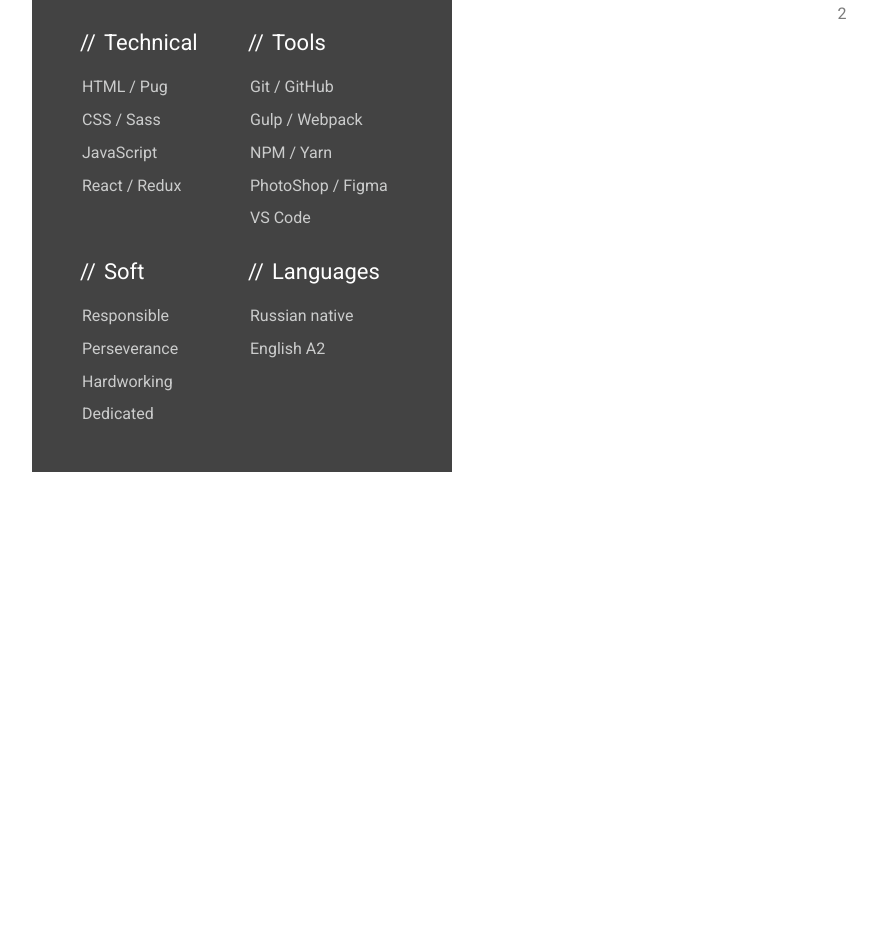
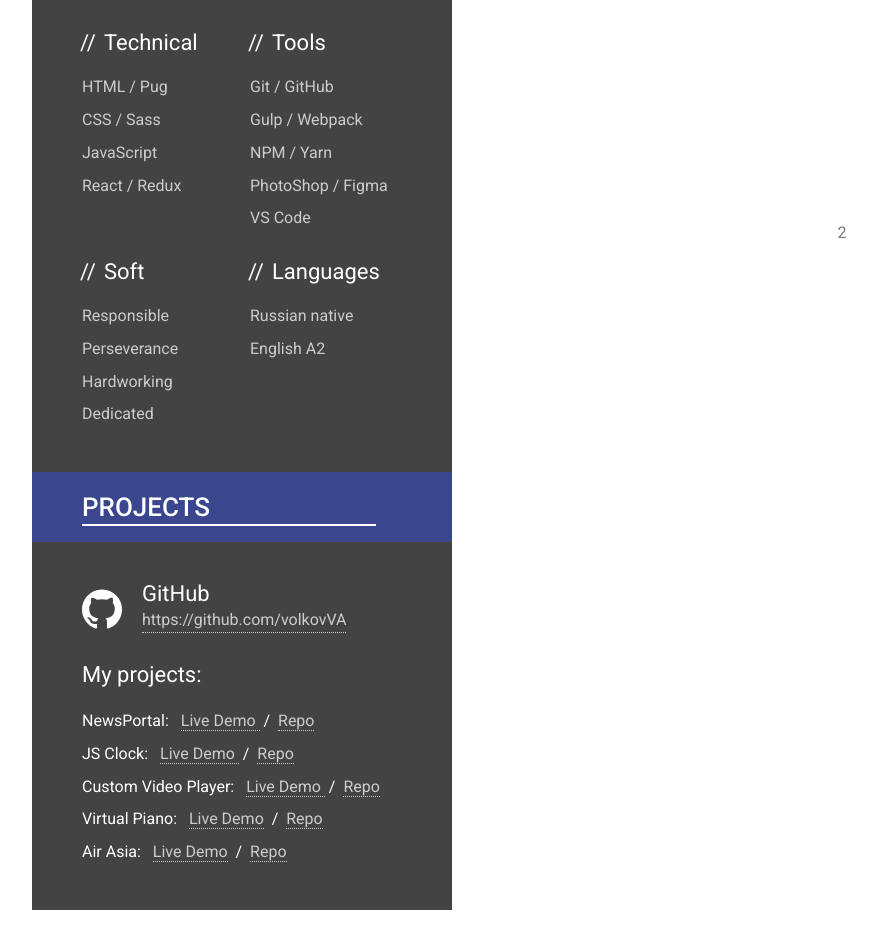
Before and after one commit to volkovVA/frontend-cv, a website: page index.html in a window 1280 px wide. Shown: the part 793-1723 px from the top of the page, without its empty margins (8-885 px from the left). Before the commit the page ends 1285 px from the top, so only its background shows below. Drawn offline with Linux system fonts and the light colour scheme.

Commit message:
feat: add projects section

```diff
--- a/index.html
+++ b/index.html
@@ -139,6 +139,132 @@
               </div>
             </div>
           </section>
+          <section class="section projects">
+            <h2 class="title projects__title">projects</h2>
+            <div class="projects__container">
+              <div class="projects__github">
+                <svg class="icon icon--github projects__icon">
+                  <use xlink:href="./assets/svg/sprite.svg#github"></use>
+                </svg>
+                <div class="projects__desc">
+                  <h3 class="projects__subtitle">GitHub</h3>
+                  <a
+                    href="https://github.com/volkovVA"
+                    class="projects__link"
+                    rel="noopener noreferrer"
+                    target="_blank"
+                    >https://github.com/volkovVA
+                  </a>
+                </div>
+              </div>
+              <h3 class="projects__subtitle projects__subtitle--mb">
+                My projects:
+              </h3>
+              <ul class="projects__list">
+                <li class="projects__item">
+                  <span class="projects__name projects__name--mr"
+                    >NewsPortal:</span
+                  >
+                  <a
+                    class="projects__link"
+                    href="https://volkovva.github.io/newsportal/"
+                    rel="noopener noreferrer"
+                    target="_blank"
+                    >Live Demo
+                  </a>
+                  <span class="projects__name">&nbsp;/&nbsp;</span>
+                  <a
+                    class="projects__link"
+                    href="https://github.com/volkovVA/newsportal"
+                    rel="noopener noreferrer"
+                    target="_blank"
+                    >Repo
+                  </a>
+                  <!-- <div>(React / Redux)</div> -->
+                </li>
+                <li class="projects__item">
+                  <span class="projects__name projects__name--mr"
+                    >JS Clock:</span
+                  >
+                  <a
+                    class="projects__link"
+                    href="https://volkovva.github.io/RSSchool/js-clock/"
+                    rel="noopener noreferrer"
+                    target="_blank"
+                    >Live Demo
+                  </a>
+                  <span class="projects__name">&nbsp;/&nbsp;</span>
+                  <a
+                    class="projects__link"
+                    href="https://github.com/volkovVA/RSSchool/tree/js-clock"
+                    rel="noopener noreferrer"
+                    target="_blank"
+                    >Repo
+                  </a>
+                </li>
+                <li class="projects__item">
+                  <span class="projects__name projects__name--mr"
+                    >Custom Video Player:</span
+                  >
+                  <a
+                    class="projects__link"
+                    href="https://volkovva.github.io/RSSchool/custom-video-player/"
+                    rel="noopener noreferrer"
+                    target="_blank"
+                    >Live Demo
+                  </a>
+                  <span class="projects__name">&nbsp;/&nbsp;</span>
+                  <a
+                    class="projects__link"
+                    href="https://github.com/volkovVA/RSSchool/tree/custom-video-player"
+                    rel="noopener noreferrer"
+                    target="_blank"
+                    >Repo
+                  </a>
+                </li>
+                <li class="projects__item">
+                  <span class="projects__name projects__name--mr"
+                    >Virtual Piano:</span
+                  >
+                  <a
+                    class="projects__link"
+                    href="https://volkovva.github.io/RSSchool/virtual-piano/"
+                    rel="noopener noreferrer"
+                    target="_blank"
+                    >Live Demo</a
+                  >
+                  <span class="projects__name">&nbsp;/&nbsp;</span>
+                  <a
+                    class="projects__link"
+                    href="https://github.com/volkovVA/RSSchool/tree/virtual-piano"
+                    rel="noopener noreferrer"
+                    target="_blank"
+                    >Repo</a
+                  >
+                </li>
+                <li class="projects__item">
+                  <span class="projects__name projects__name--mr"
+                    >Air Asia:</span
+                  >
+                  <a
+                    class="projects__link"
+                    href="https://volkovva.github.io/loftschool/air-asia/"
+                    rel="noopener noreferrer"
+                    target="_blank"
+                    >Live Demo</a
+                  >
+                  <span class="projects__name">&nbsp;/&nbsp;</span>
+                  <a
+                    class="projects__link"
+                    href="https://github.com/volkovVA/loftschool/tree/air-asia"
+                    rel="noopener noreferrer"
+                    target="_blank"
+                    >Repo</a
+                  >
+                </li>
+              </ul>
+            </div>
+          </section>
         </div>
         <div class="main__column">2</div>
       </main>
--- a/styles/base/_general.scss
+++ b/styles/base/_general.scss
@@ -15,4 +15,8 @@
     width: rem(36);
     height: rem(36);
   }
+  &--github {
+    width: rem(40);
+    height: rem(40);
+  }
 }
--- /dev/null
+++ b/styles/components/projects.scss
@@ -0,0 +1,44 @@
+.projects__title {
+  @extend %left-title;
+}
+
+.projects__container {
+  @include flex(center, none, column);
+  padding: rem(36) rem(50);
+}
+
+.projects__github {
+  @include flex(none, center, none);
+  margin-bottom: rem(20);
+}
+
+.projects__desc {
+  @include flex(none, none, column);
+}
+
+.projects__subtitle {
+  @include font-source(rem(22), 400, $main-color);
+  &--mb {
+    margin-bottom: rem(20);
+  }
+}
+
+.projects__link {
+  margin-bottom: rem(6);
+  color: $text-color;
+}
+
+.projects__icon {
+  margin-right: rem(20);
+}
+
+.projects__name {
+  color: $main-color;
+  &--mr {
+    margin-right: rem(8);
+  }
+}
+
+.projects__item {
+  margin-bottom: rem(10);
+}
--- a/styles/style.scss
+++ b/styles/style.scss
@@ -15,3 +15,4 @@
 @import "components/avatar";
 @import "components/contacts";
 @import "components/skills";
+@import "components/projects";
```
Also changed, not shown: style.css, 1 other file.
